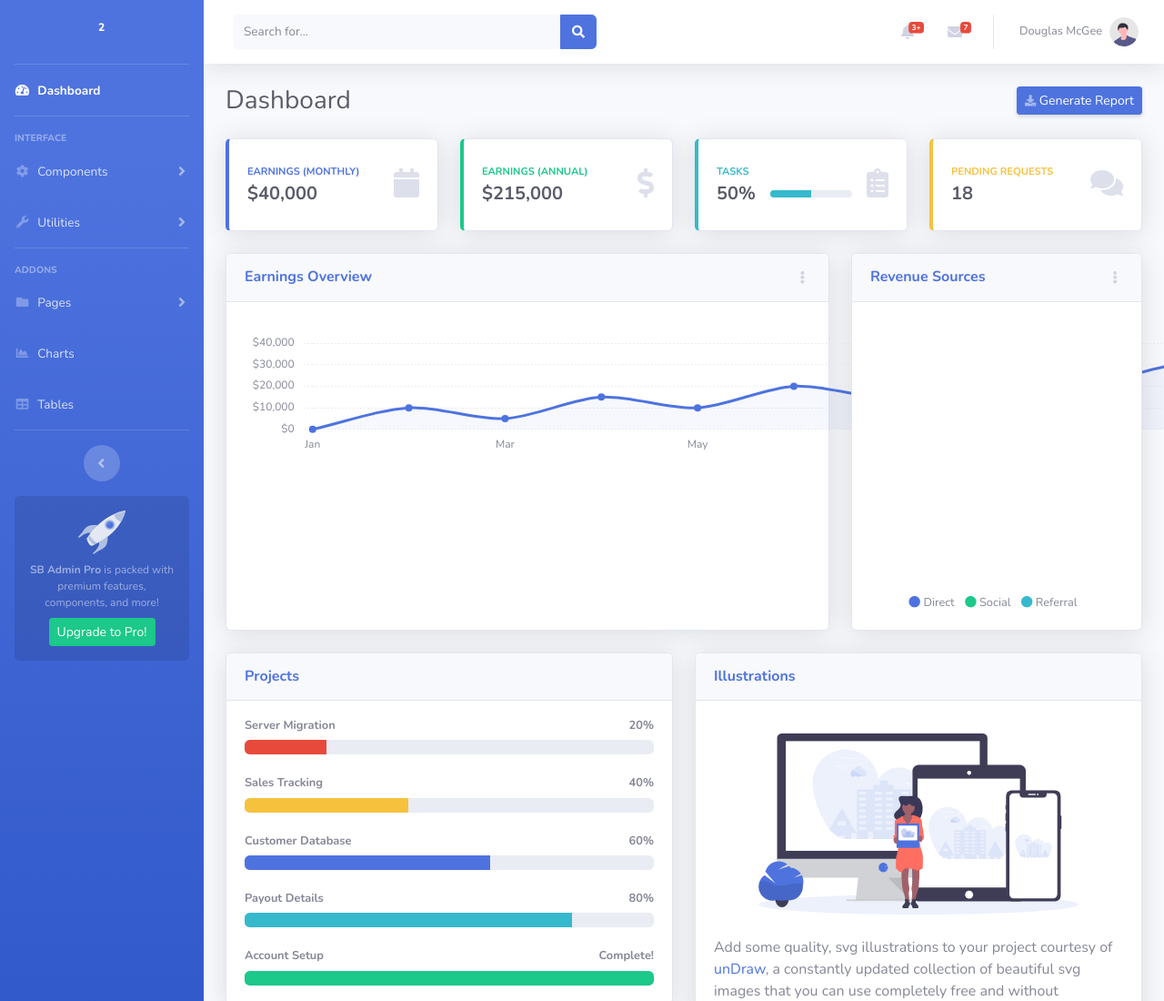
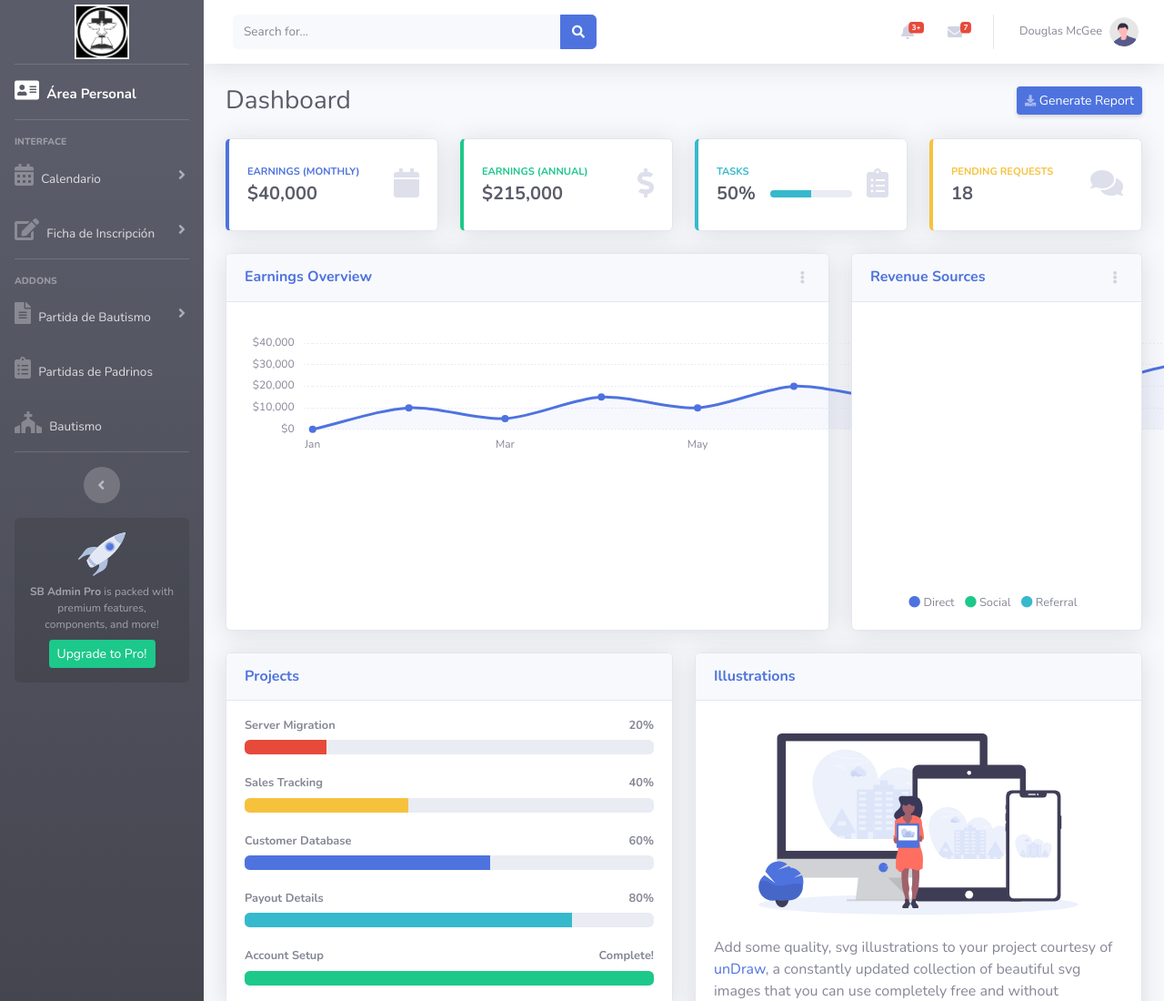
Before and after one commit to VanessaJaimes/DASHBOARD, a website with bundled scripts: page index.html in a window 1280 px wide. Shown: the top 1100 px of the page at 91% size. Built offline with nearby package versions, Linux system fonts and the light colour scheme.

Commit message:
Actualización de logos

```diff
--- a/index.html
+++ b/index.html
@@ -9,7 +9,8 @@
     <meta name="description" content="">
     <meta name="author" content="">
 
-    <title>SB Admin 2 - Dashboard</title>
+    <title>Dashboard</title>
+    <link rel="icon" type="image/x-icon" href="/img/logoahoraasi.png" />
 
     <!-- Custom fonts for this template-->
     <link href="vendor/fontawesome-free/css/all.min.css" rel="stylesheet" type="text/css">
@@ -28,11 +29,11 @@
     <div id="wrapper">
 
         <!-- Sidebar -->
-        <ul class="navbar-nav bg-gradient-primary sidebar sidebar-dark accordion" id="accordionSidebar">
+        <ul class="navbar-nav bg-gradient-dark sidebar sidebar-dark accordion" id="accordionSidebar">
 
             <!-- Sidebar - Brand -->
             <a class="sidebar-brand d-flex align-items-center justify-content-center" href="index.html">
-                <div class="sidebar-brand-text mx-3"><sup>2</sup></div>
+                <img class="styled-image" src="/img/logoahoraasi.png" alt="Logo" height="60">
             </a>
 
             <!-- Divider -->
@@ -41,8 +42,8 @@
             <!-- Nav Item - Dashboard -->
             <li class="nav-item active">
                 <a class="nav-link" href="index.html">
-                    <i class="fas fa-fw fa-tachometer-alt"></i>
-                    <span>Dashboard</span></a>
+                    <i class='fas fa-address-card' style='font-size:24px'></i>
+                    <span style='font-size:15px'>Área Personal</span></a>
             </li>
 
             <!-- Divider -->
@@ -57,8 +58,8 @@
             <li class="nav-item">
                 <a class="nav-link collapsed" href="#" data-toggle="collapse" data-target="#collapseTwo"
                     aria-expanded="true" aria-controls="collapseTwo">
-                    <i class="fas fa-fw fa-cog"></i>
-                    <span>Components</span>
+                    <i class='fas fa-calendar-alt' style='font-size:24px'></i>
+                    <span>Calendario</span>
                 </a>
                 <div id="collapseTwo" class="collapse" aria-labelledby="headingTwo" data-parent="#accordionSidebar">
                     <div class="bg-white py-2 collapse-inner rounded">
@@ -73,8 +74,8 @@
             <li class="nav-item">
                 <a class="nav-link collapsed" href="#" data-toggle="collapse" data-target="#collapseUtilities"
                     aria-expanded="true" aria-controls="collapseUtilities">
-                    <i class="fas fa-fw fa-wrench"></i>
-                    <span>Utilities</span>
+                    <i class='fas fa-edit' style='font-size:24px'></i>
+                    <span>Ficha de Inscripción</span>
                 </a>
                 <div id="collapseUtilities" class="collapse" aria-labelledby="headingUtilities"
                     data-parent="#accordionSidebar">
@@ -100,8 +101,8 @@
             <li class="nav-item">
                 <a class="nav-link collapsed" href="#" data-toggle="collapse" data-target="#collapsePages"
                     aria-expanded="true" aria-controls="collapsePages">
-                    <i class="fas fa-fw fa-folder"></i>
-                    <span>Pages</span>
+                    <i class='fas fa-file-alt' style='font-size:24px'></i>
+                    <span>Partida de Bautismo</span>
                 </a>
                 <div id="collapsePages" class="collapse" aria-labelledby="headingPages" data-parent="#accordionSidebar">
                     <div class="bg-white py-2 collapse-inner rounded">
@@ -120,15 +121,15 @@
             <!-- Nav Item - Charts -->
             <li class="nav-item">
                 <a class="nav-link" href="charts.html">
-                    <i class="fas fa-fw fa-chart-area"></i>
-                    <span>Charts</span></a>
+                    <i class='fas fa-clipboard-list' style='font-size:24px'></i>
+                    <span>Partidas de Padrinos</span></a>
             </li>
 
             <!-- Nav Item - Tables -->
             <li class="nav-item">
                 <a class="nav-link" href="tables.html">
-                    <i class="fas fa-fw fa-table"></i>
-                    <span>Tables</span></a>
+                    <i class='fas fa-church' style='font-size:24px'></i>
+                    <span>Bautismo</span></a>
             </li>
 
             <!-- Divider -->
```
Also changed, not shown: img/logoahoraasi.png (added).
